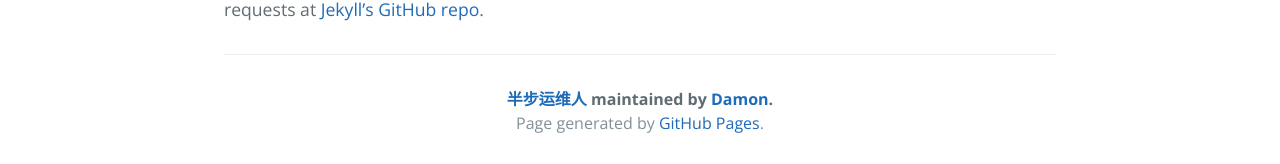
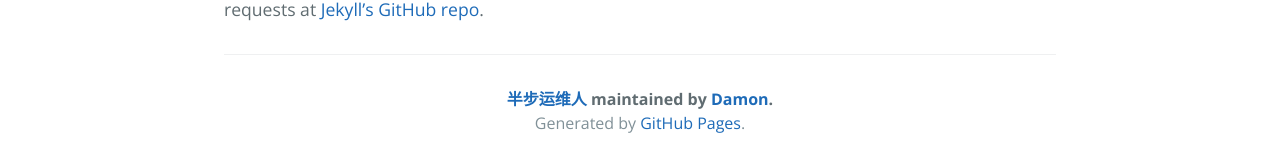
Before and after one commit to Half-SRE/half-sre.github.io, a Jekyll site: the page built from _posts/2016-02-12-sample-content.markdown, in a window 1280 px wide. Shown: the part 736-900 px from the top of the page. Built offline with Jekyll 4.4.1, drawn with Linux system fonts in a browser that asks for light colours.

Commit message:
Update page-footer.html

```diff
--- a/_includes/page-footer.html
+++ b/_includes/page-footer.html
@@ -1,4 +1,4 @@
 <footer class="site-footer">
   <span class="site-footer-owner" style="text-align: center;display:block;"><a href="{{ site.url }}">{{ site.title }}</a> maintained by <a href="{{ site.author.url }}">{{ site.author.name }}</a>.</span>
-  <span class="site-footer-credits" style="text-align: center;display:block;">Page generated by <a href="https://pages.github.com">GitHub Pages</a>.</span>
+  <span class="site-footer-credits" style="text-align: center;display:block;">Generated by <a href="https://pages.github.com">GitHub Pages</a>.</span>
 </footer>
```
